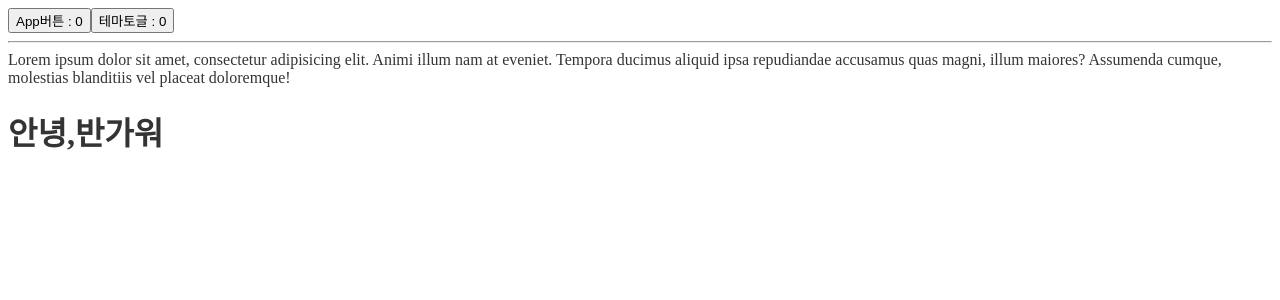
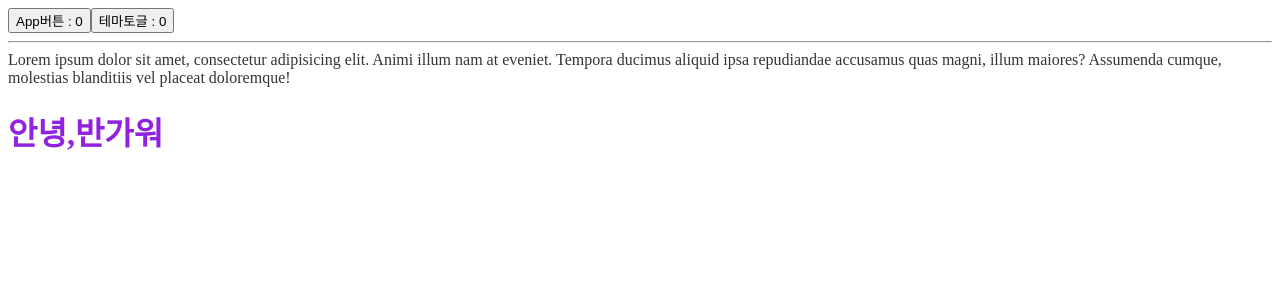
Before and after one commit to RyuJaeYoon/2023-04-react-test, a React (Create React App) app: page / in a window 1280 px wide. Shown: the top 300 px of the page. Built offline with nearby package versions, Linux system fonts and the light colour scheme.

Commit message:
다크모드 오타수정

```diff
--- a/src/App.js
+++ b/src/App.js
@@ -31,7 +31,7 @@ function App() {
         Lorem ipsum dolor sit amet, consectetur adipisicing elit. Animi illum nam at eveniet. Tempora ducimus aliquid ipsa repudiandae accusamus quas magni, illum maiores? Assumenda cumque, molestias blanditiis vel placeat doloremque!
       </div>
 
-      <h1 className= "color-pirmary">안녕,반가워</h1>
+      <h1 className= "color-primary">안녕,반가워</h1>
      </div>
     </>
   );
```
